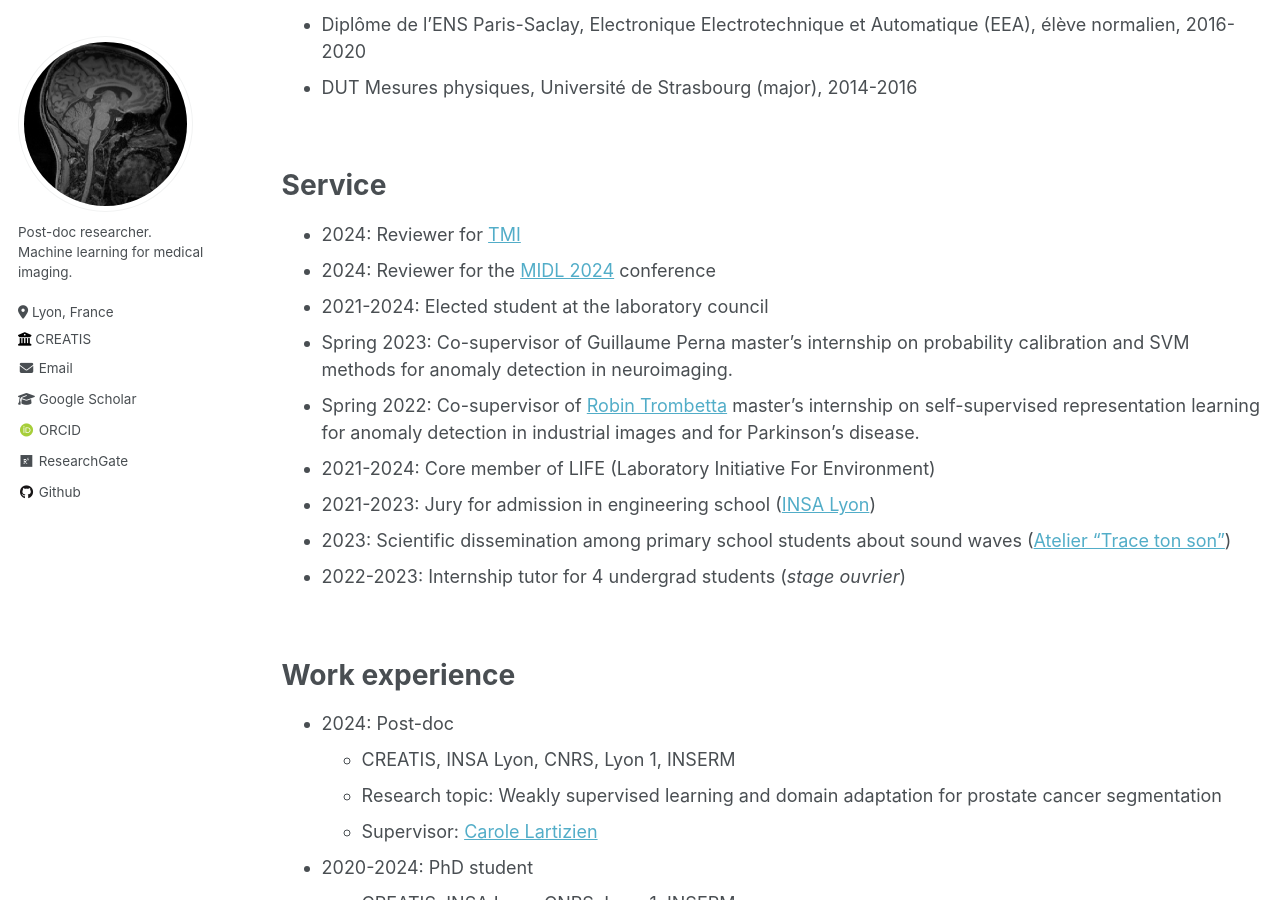
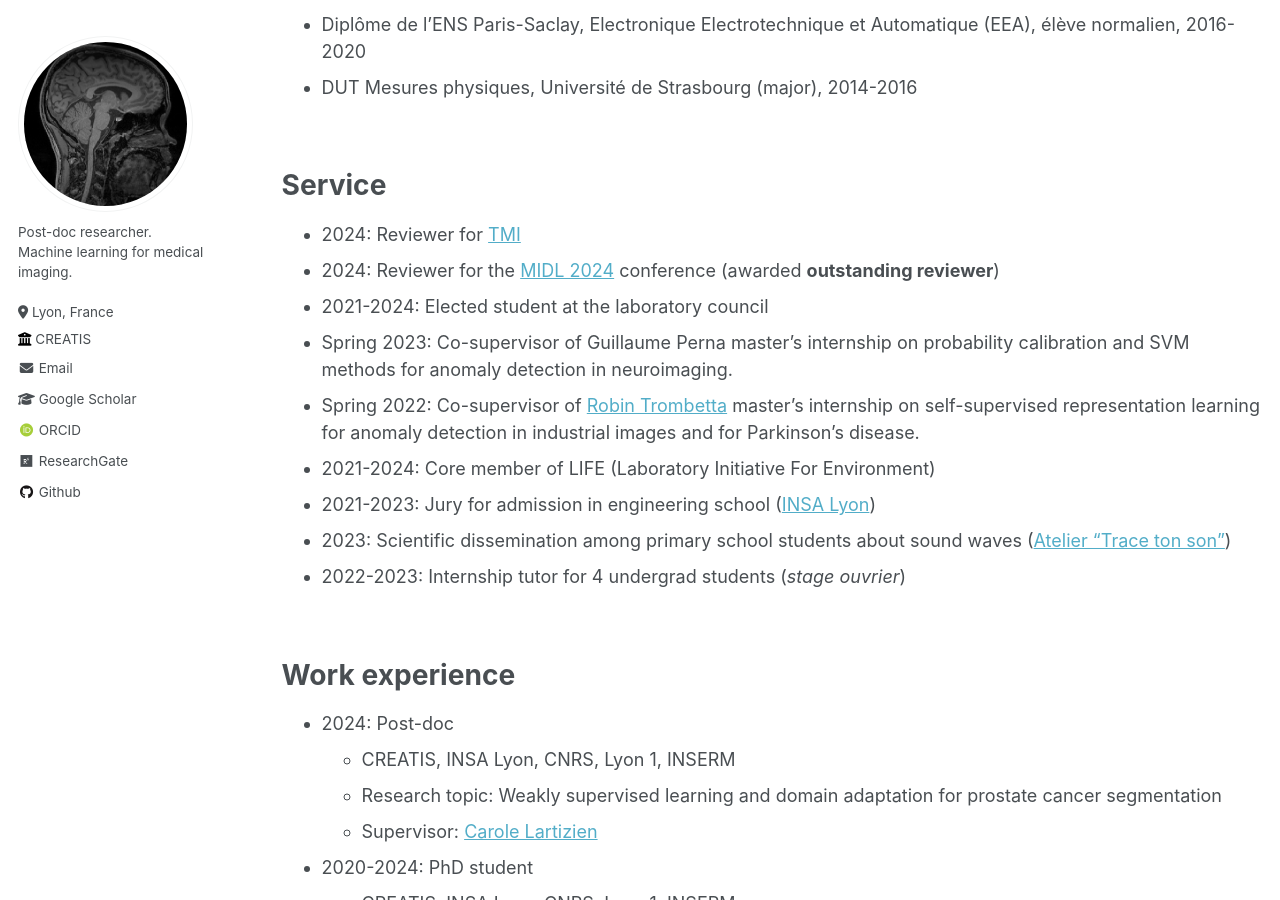
Before and after one commit to Nicolas-Pinon/nicolas-pinon.github.io, a Jekyll site: the page built from _pages/cv.md, in a window 1280 px wide and 900 px high, scrolled down 513 px. Built offline with Jekyll 4.4.1, drawn with Linux system fonts in a browser that asks for light colours; some web fonts are replaced.

Commit message:
added outstanding reviewer

```diff
--- a/_pages/cv.md
+++ b/_pages/cv.md
@@ -32,7 +32,7 @@ redirect_from:
 Service
 ======
 * 2024: Reviewer for [TMI](https://www.ieeetmi.org/)
-* 2024: Reviewer for the [MIDL 2024](https://2024.midl.io/) conference
+* 2024: Reviewer for the [MIDL 2024](https://2024.midl.io/) conference (awarded __outstanding reviewer__)
 * 2021-2024: Elected student at the laboratory council
 * Spring 2023: Co-supervisor of Guillaume Perna master's internship on probability calibration and SVM methods for anomaly detection in neuroimaging.
 * Spring 2022: Co-supervisor of [Robin Trombetta](https://scholar.google.com/citations?user=r4WVLoMAAAAJ&hl=fr&oi=ao) master's internship on self-supervised representation learning for anomaly detection in industrial images and for Parkinson's disease.
```
